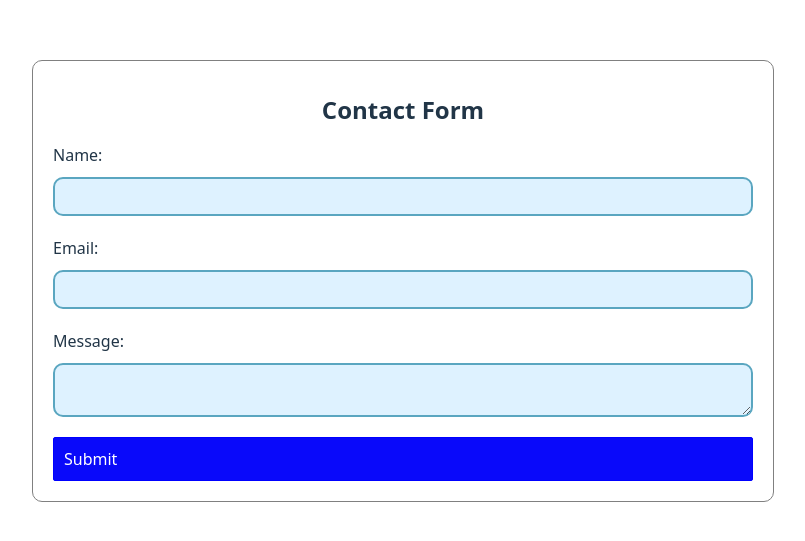
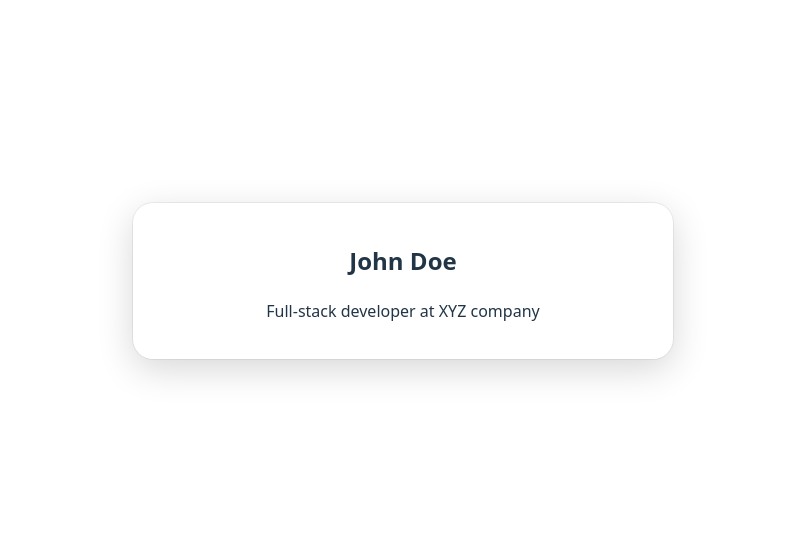
Before and after one commit to Khusbu853/ReactJs-Machine-Coding-Practice, a React (Vite) app: page / in a window 1280 px wide. Shown: the part 119-660 px from the top of the page, without its empty margins (237-1042 px from the left). Built offline with nearby package versions, Linux system fonts and the light colour scheme.

Commit message:
animated loader skeleton

```diff
--- a/src/App.jsx
+++ b/src/App.jsx
@@ -6,6 +6,7 @@ import { items } from './component/Accordion/data'
 import GuessTheNumber from './component/Guess Number/GuessNumber'
 import ProgressBar from './component/progressBar/ProgressBar'
 import ContactForm from './component/contactform/ContactForm'
+import LoadingSkeleton from './component/animatedLoadingSkeleton/LoadingSkeleton'
 
 
 function App() {
@@ -17,7 +18,8 @@ function App() {
       {/* <Accordion items = {items}/> */}
       {/* <GuessTheNumber/> */}
       {/* <ProgressBar/> */}
-      <ContactForm/>
+      {/* <ContactForm/> */}
+      <LoadingSkeleton/>
     </div>
   )
 }
--- /dev/null
+++ b/src/component/animatedLoadingSkeleton/LoadingSkeleton.jsx
@@ -0,0 +1,29 @@
+import React, { useState, useEffect } from "react";
+import "./style.css";
+
+function LoadingSkeleton() {
+  const [loading, setLoading] = useState(true);
+
+  setTimeout(() => {
+    setLoading(false);
+  }, 2000)
+
+  return (
+    <div className="card">
+      {loading ? (
+        <div className="skeleton-wrapper">
+          {/* write code here */}
+          <div className='skeleton line name'> </div>
+          <div className='skeleton line bio'> </div>
+        </div>
+      ) : (
+        <div className="content">
+          <h2>John Doe</h2>
+          <p>Full-stack developer at XYZ company</p>
+        </div>
+      )}
+    </div>
+  );
+}
+
+export default LoadingSkeleton;
--- /dev/null
+++ b/src/component/animatedLoadingSkeleton/style.css
@@ -0,0 +1,40 @@
+.card {
+    border-radius: 20px;
+    box-shadow: rgba(0, 0, 0, 0.16) 0px 10px 36px 0px, rgba(0, 0, 0, 0.06) 0px 0px 0px 1px;
+    padding: 20px;
+    width: 500px;
+  }
+
+  .line {
+    height: 20px;
+    border-radius: 20px;
+    margin: 10px;
+  }
+
+  .name {
+    width: 60%;
+  }
+
+  .bio {
+    width: 80%;
+  }
+
+  .skeleton {
+    background-color: rgb(154, 167, 167);
+
+  }
+
+  .skeleton::after {
+    animation: shimmer 1.5s infinite;
+
+  }
+
+  .skeleton-wrapper {
+    height: 100px;
+  }
+
+  @keyframes shimmer {
+    100% {
+      transform: translateX(100%);
+    }
+  }
```
